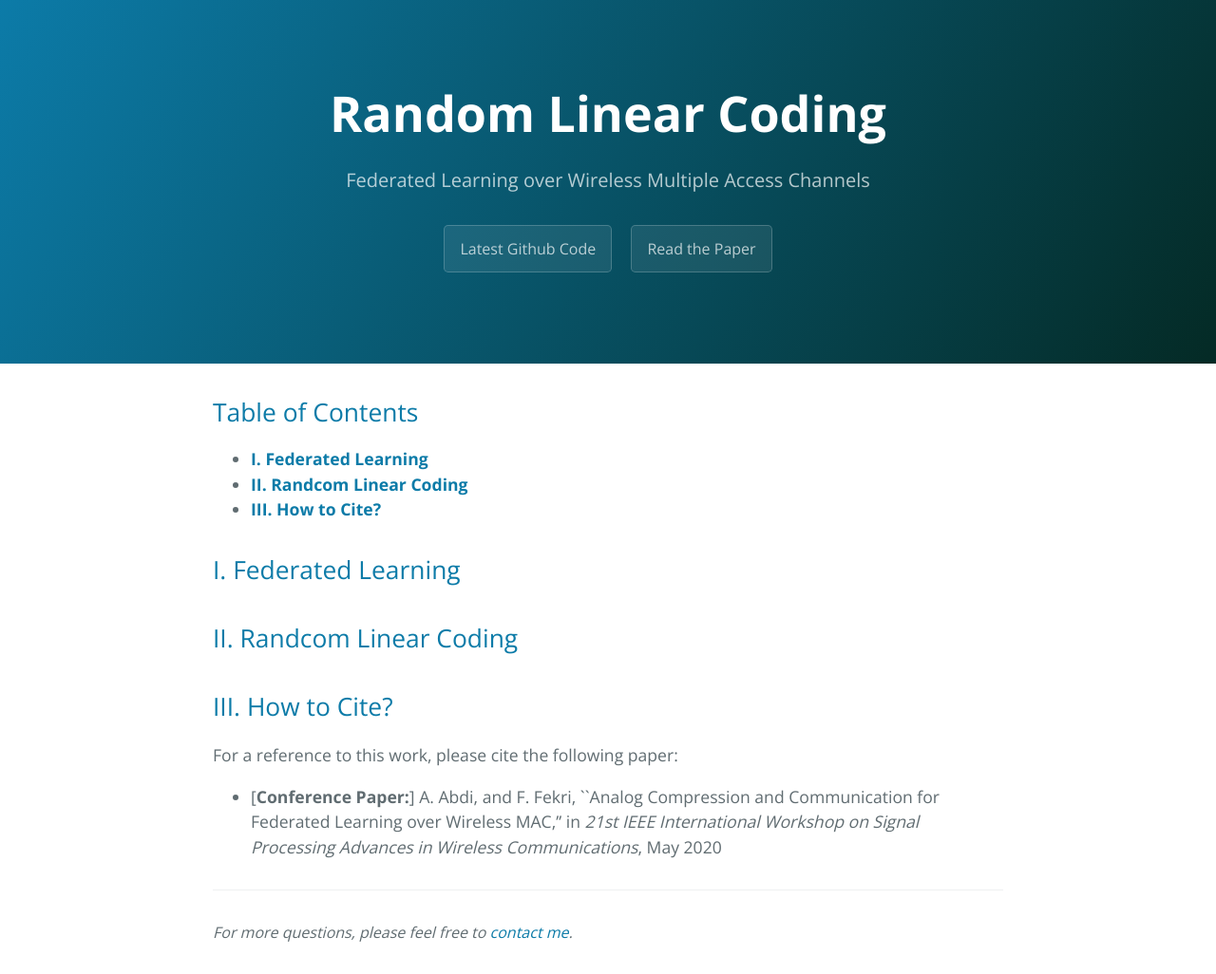
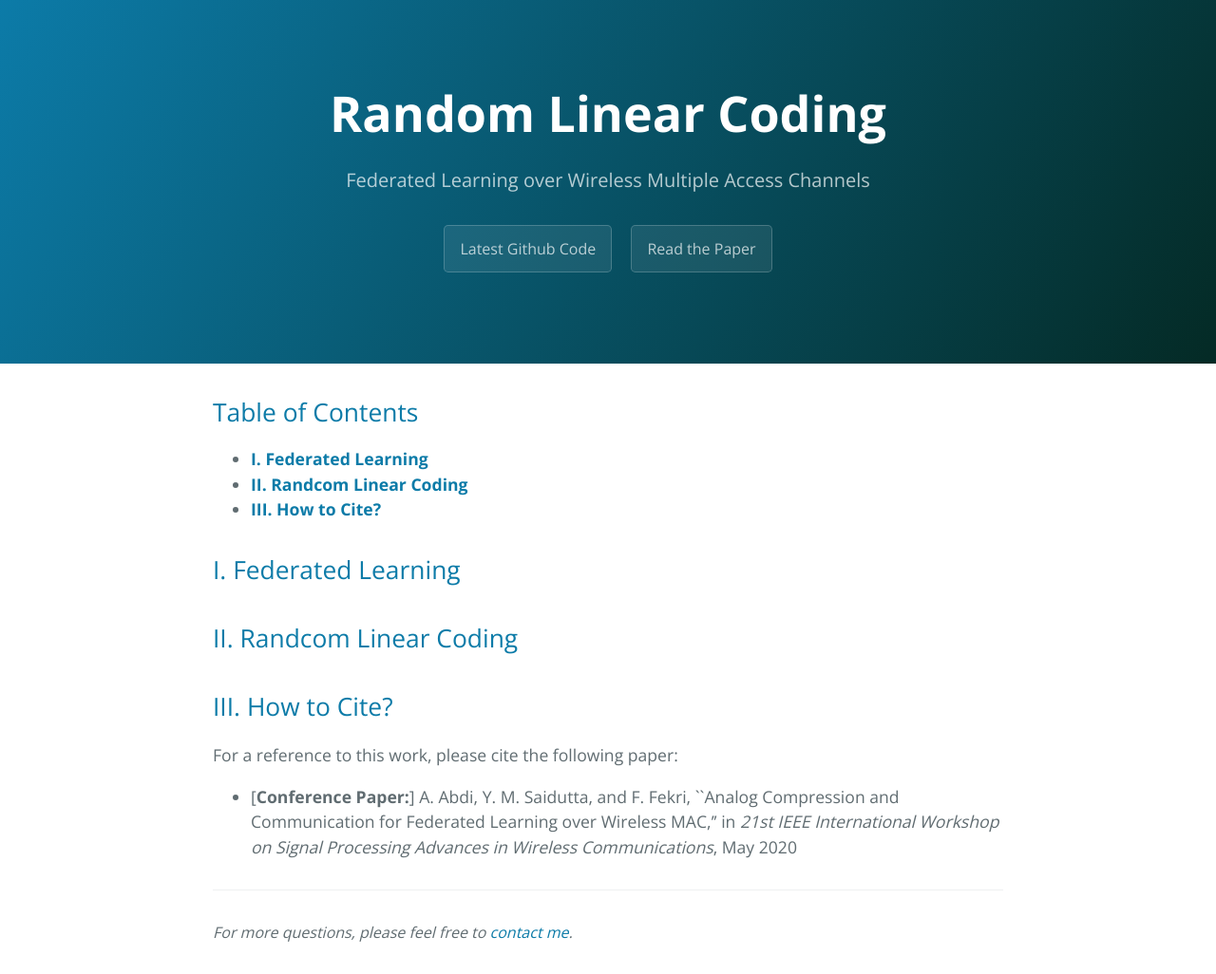
Before and after one commit to afshinabdi/FederatedLearning-RLC, a Jekyll site: the page built from docs/index.md, in a window 1280 px wide. Shown: the whole page at 95% size. Built offline with Jekyll 4.4.1, drawn with Linux system fonts in a browser that asks for light colours.

Commit message:
no message

```diff
--- a/docs/index.md
+++ b/docs/index.md
@@ -16,4 +16,4 @@ title: {{ site.name }}
 ## III. How to Cite?
 For a reference to this work, please cite the following paper:
 
-* [**Conference Paper:**] A. Abdi, and F. Fekri, ``Analog Compression and Communication for Federated Learning over Wireless MAC,'' in *21st IEEE International Workshop on Signal Processing Advances in Wireless Communications*, May 2020
+* [**Conference Paper:**] A. Abdi, Y. M. Saidutta, and F. Fekri, ``Analog Compression and Communication for Federated Learning over Wireless MAC,'' in *21st IEEE International Workshop on Signal Processing Advances in Wireless Communications*, May 2020
```
